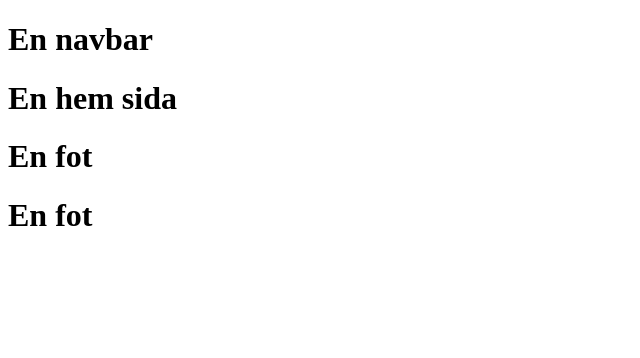
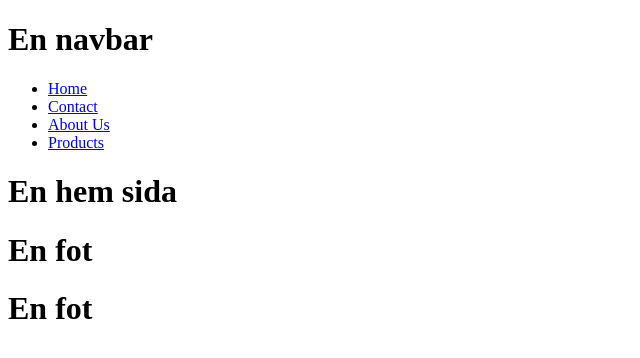
Before and after one commit to MauritzEmanuel/GroupProject_Frontend2, a React (Vite) app in the folder Frontend/: page / in a window 1280 px wide. Shown: the top 358 px of the page, without its empty margins (0-640 px from the left). Built offline with nearby package versions, Linux system fonts and the light colour scheme.

Commit message:
fixat navbar ish

```diff
--- a/Frontend/src/main.jsx
+++ b/Frontend/src/main.jsx
@@ -48,6 +48,22 @@ Skrivs såhär i navigationsbaren/headern:
 ReactDOM.createRoot(document.getElementById('root')).render(
   <React.StrictMode>
     <Navbar/>
+    <nav>
+      <ul>
+        <li>
+          <a href={`/`}>Home</a>
+        </li>
+        <li>
+          <a href={`/contact`}>Contact</a>
+        </li>
+        <li>
+          <a href={`/aboutUs`}>About Us</a>
+        </li>
+        <li>
+          <a href={`/products/:id`}>Products</a>
+        </li>
+      </ul>
+    </nav>
     <RouterProvider router={router} />
     <Footer/>
     <Footer2/>
--- a/Frontend/src/pages/Products.jsx
+++ b/Frontend/src/pages/Products.jsx
@@ -1,12 +1,12 @@
-import { useEffect } from "react";
-import { useParams } from "react-router-dom";
+// import { useEffect } from "react";
+// import { useParams } from "react-router-dom";
 
 
 const Product = () => {
 
-    useEffect(() => {
-        fetch(`https://localhost:1337/api/products/${useParams().id}`)
-    }, [])
+    // useEffect(() => {
+    //     fetch(`https://localhost:1337/api/products/${useParams().id}`)
+    // }, [])
 
     return (
 
```
Also changed, not shown: Frontend/src/App.jsx (added, +36 -0 lines).
